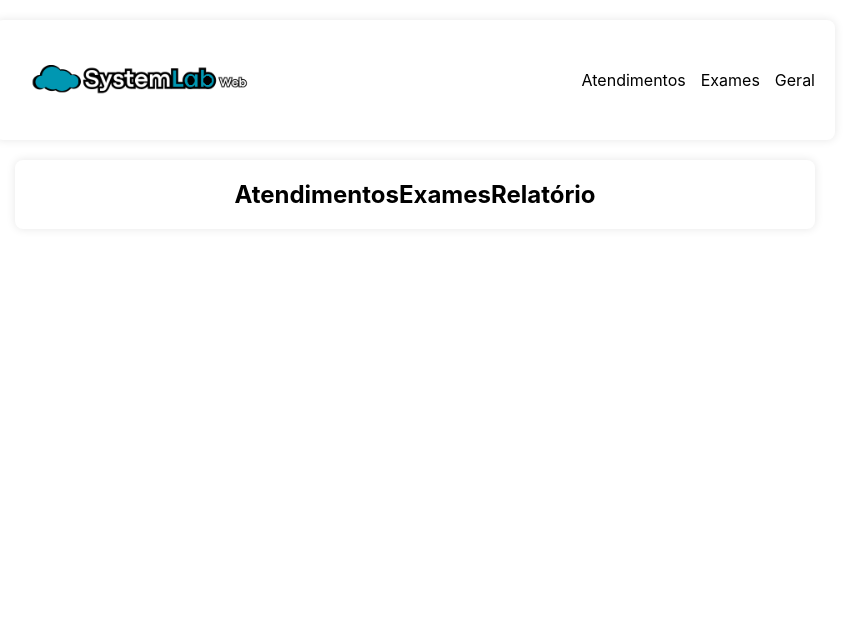
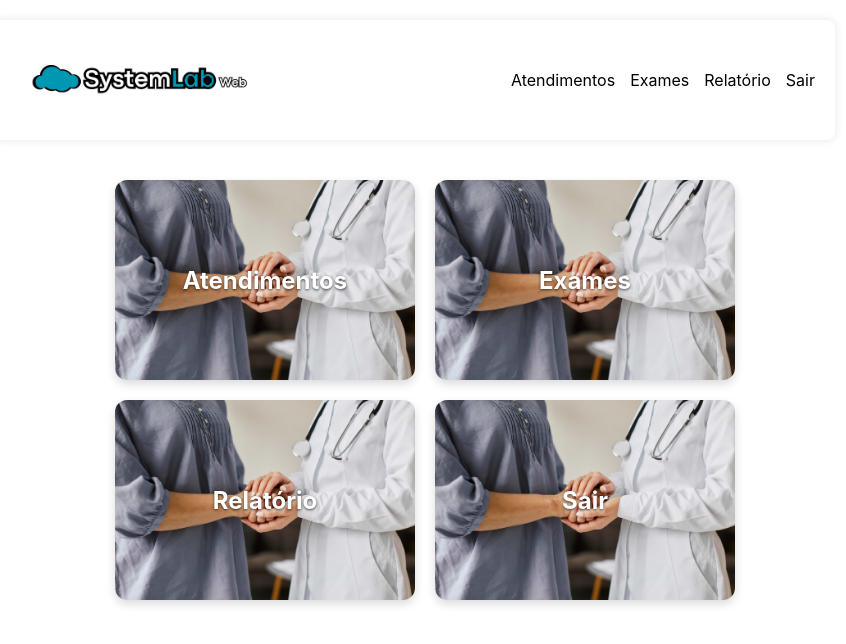
Before and after one commit to CoderRocha/systemlab-web, a React (Create React App) app: page /home in a window 1280 px wide. Shown: the top 644 px of the page, without its empty margins (225-1071 px from the left). Built offline with nearby package versions, Linux system fonts and the light colour scheme; the HTML template or start-up script is replaced by a standard one.

Commit message:
updated sections positions and styling

```diff
--- a/src/components/navbar/Navbar.js
+++ b/src/components/navbar/Navbar.js
@@ -31,7 +31,10 @@ const Navbar = () => {
                         <a href="/cadexam">Exames</a>
                     </li>
                     <li className={styles['navbar-item']}>
-                        <a href="/reports">Geral</a>
+                        <a href="/reports">Relatório</a>
+                    </li>
+                    <li className={styles['navbar-item']}>
+                        <a href="/">Sair</a>
                     </li>
                 </ul>
             </nav>
--- a/src/pages/home/Home.js
+++ b/src/pages/home/Home.js
@@ -1,8 +1,8 @@
 import React from 'react';
 import { useNavigate } from 'react-router-dom';
 
+//styles
 import styles from './Home.module.css';
-
 import Navbar from '../../components/navbar/Navbar';
 
 const Home = () => {
@@ -15,26 +15,27 @@ const Home = () => {
     return (
         <>
             <Navbar />
-
-        <div className={styles['systemlab-menu']}>
-
-            <br />
-            <br />
-            <section>
+            <div className={styles['home-container']}>
+                <section className={styles['home-section']}>
                     <a href="/cadpac">
                         <h2>Atendimentos</h2>
                     </a>
                 </section>
 
-            <section id="cadastrar-exames">
+                <section className={styles['home-section']}>
                     <a href="/cadexam">
                         <h2>Exames</h2>
                     </a>
                 </section>
 
-            <section id="gerar-relatorio">
+                <section className={styles['home-section']}>
                     <a href="/reports">
                         <h2>Relatório</h2>
+                    </a>
+                </section>
+                <section className={styles['home-section']}>
+                    <a href="/">
+                        <h2>Sair</h2>
                     </a>
                 </section>
             </div>
--- a/src/pages/home/Home.module.css
+++ b/src/pages/home/Home.module.css
@@ -1,22 +1,51 @@
-.systemlab-menu {
-    max-width: 800px;
-    margin: 0 auto;
-    background-color: #fff;
-    box-shadow: 0 0 10px rgba(0, 0, 0, 0.1);
-    border-radius: 8px;
-    overflow: hidden;
-    margin-top: 20px;
+/* Container para the whole page */
+.home-container {
+  margin: 40px auto;
+  width:600px;
+  height:400px;
+  display:grid;
+  grid-template-columns: 300px 300px;
+  grid-row: auto auto;
+  grid-column-gap: 20px;
+  grid-row-gap: 20px;
+}
+
+/* Styling cada section */
+.home-section {
+    width: 300px;
+    height: 200px;
+    background-image: url('../../assets/bgatendimentos.jpg');
+    background-size: cover;
+    background-position: center;
+    border-radius: 12px;
+    box-shadow: 0 4px 10px rgba(0, 0, 0, 0.15);
+    display: flex;
+    align-items: center;
     justify-content: center;
-    align-items: center;
-    display: flex;
-    text-decoration: none;
-    list-style: none;
+    transition: transform 0.2s ease, box-shadow 0.2s ease;
 }
-a {
-    text-decoration: none;
-    color: black;
+
+/* Hover effect sections apenas por estética */
+.home-section:hover {
+    transform: translateY(-5px);
+    box-shadow: 0 6px 15px rgba(0, 0, 0, 0.2);
+}
+
+/* Texto das sections */
+.home-section h2 {
+    color: white;
+    text-shadow: 0 1px 3px rgba(0, 0, 0, 0.7);
+    font-size: 1.5rem;
     text-align: center;
 }
-img {
-    cursor: pointer;
+
+/* Anchor tag estética */
+.home-section a {
+    text-decoration: none;
+    display: block;
+    width: 100%;
+    height: 100%;
+    display: flex;
+    align-items: center;
+    justify-content: center;
 }
```
Also changed, not shown: src/assets/bgatendimentos.jpg (added), src/assets/bgexames.jpg (added). Lines whose indentation alone changed are shown as unchanged.
